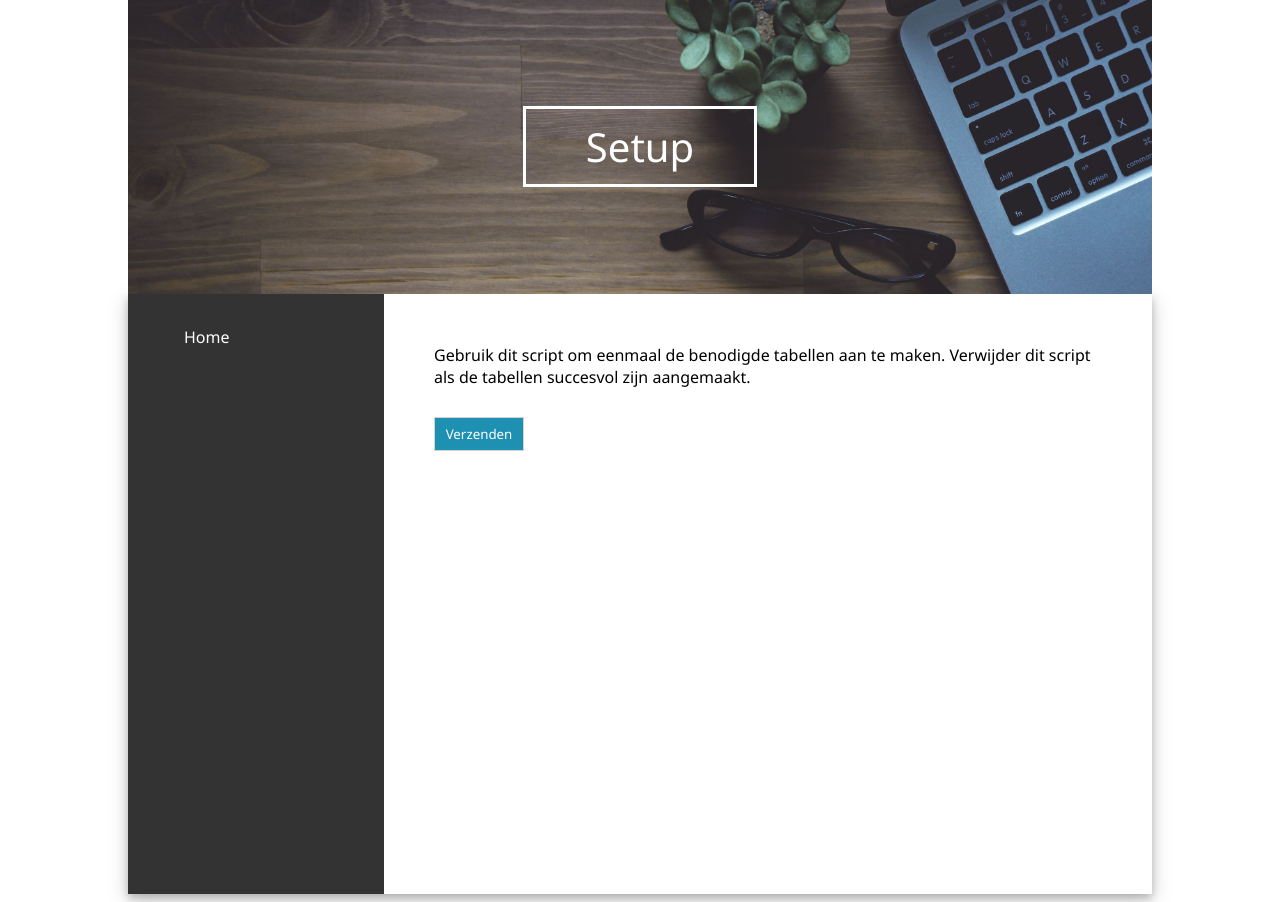
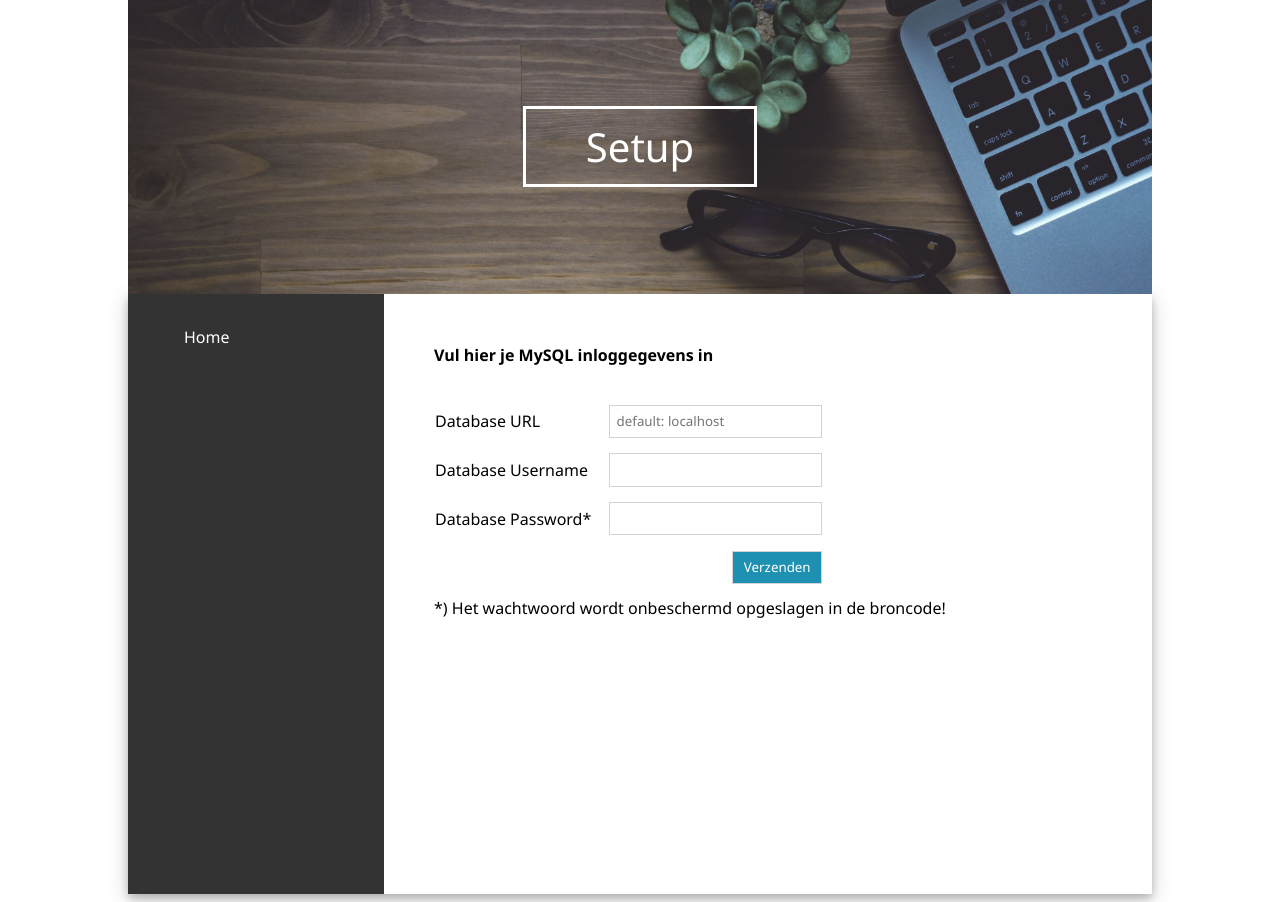
Before and after one commit to spijnenburg/ThisBlog, a PHP site: page /setup.php in a window 1280 px wide. Shown: the part 65-967 px from the top of the page. Run offline with PHP 8.4, Linux system fonts and the light colour scheme.

Commit message:
add install script

```diff
--- a/css/thema.css
+++ b/css/thema.css
@@ -195,3 +195,10 @@ a:hover {
 label, .indent {
 	margin-left: 0.5em;
 }
+.special-btn {
+	width: 150px;
+	background-color: rgb(139, 0, 0);
+}
+.special-btn:hover {
+	background-color: rgb(202, 0, 0);
+}
--- a/includes/db-connectie.php
+++ b/includes/db-connectie.php
@@ -1,20 +1,19 @@
+
 	<?php
-
-$host = "localhost";
-$user = "myname";
-$password = "mypassword";
-$database = "ThisBlog";
+	$host = 'localhost';
+	$user = 'stefan';
+	$password = 'mypassword';
+	$database = 'thisblog';
 
 	@$link = mysqli_connect($host, $user, $password);
 
 	if ($link) {
 		if (!mysqli_select_db($link, $database)) {
-        trigger_error("Kan niet verbinden met database");
+			trigger_error('Kan niet verbinden met database');
 			exit;
 		}
 	} else {
-    trigger_error("Kan niet met server verbinden");
+		trigger_error('Kan niet met server verbinden');
 		exit;
 	}
-
 	?>
--- a/setup.php
+++ b/setup.php
@@ -1,3 +1,65 @@
+<?php
+// vars
+$dbURL = (isset($_POST['db-url']) && $_POST['db-url'] != "") ? $_POST['db-url'] : "localhost";
+$dbUsername = (isset($_POST['db-username'])) ? $_POST['db-username'] : null;
+$dbPassword = (isset($_POST['db-password'])) ? $_POST['db-password'] : null;
+$dataSubmitted = false;
+$msg = null;
+$data = null;
+$dbExists = null;
+$countTables = 0;
+
+// functions
+function getQueryUsers() {
+	return "CREATE TABLE users (
+				ID INT AUTO_INCREMENT PRIMARY KEY NOT NULL,
+				name VARCHAR(32) NOT NULL,
+				password VARCHAR(32) NOT NULL,
+				email VARCHAR(50) NOT NULL,
+				UNIQUE (email)
+			)";
+}
+
+function getQueryBlogposts() {
+	return "CREATE TABLE blogposts (
+				ID INT AUTO_INCREMENT PRIMARY KEY NOT NULL,
+				userID INT NOT NULL,
+				date DATETIME NOT NULL,
+				title VARCHAR(50),
+				content TEXT
+			)";
+}
+function getQueryCountTables() {
+	return "SHOW TABLES FROM thisblog
+			WHERE tables_in_thisblog LIKE 'users' OR
+			tables_in_thisblog LIKE 'blogposts'";
+}
+function countTables() {
+	return "";
+}
+
+function getLoginScript($host, $user, $password) {
+	return "
+	<?php
+	\$host = '$host';
+	\$user = '$user';
+	\$password = '$password';
+	\$database = 'thisblog';
+
+	@\$link = mysqli_connect(\$host, \$user, \$password);
+
+	if (\$link) {
+		if (!mysqli_select_db(\$link, \$database)) {
+			trigger_error('Kan niet verbinden met database');
+			exit;
+		}
+	} else {
+		trigger_error('Kan niet met server verbinden');
+		exit;
+	}
+	?> ";
+}
+?>
 <!DOCTYPE html>
 <head>
 	<meta charset="UTF-8">
@@ -18,41 +80,78 @@
 	</div>
 		<div class="blog-content">
 		<?php
-		include 'includes/db-connectie.php';
 		include 'includes/error-handler.php';
 
-		$formSent = false;
-		if (isset($_POST['submit']) && $_POST['submit'] != "") {
-			$formSent = true;
-			$errmsg = "Er ging iets mis met de query van ";
-			$queryCreateTableUsers = 	"CREATE TABLE users (
-											ID INT AUTO_INCREMENT PRIMARY KEY NOT NULL,
-											name VARCHAR(32) NOT NULL,
-											password VARCHAR(32) NOT NULL,
-											email VARCHAR(50) NOT NULL,
-											UNIQUE (email)
-										)";
-			$resultCreateTableUsers = mysqli_query($link, $queryCreateTableUsers) or trigger_error($errmsg . "users");
+		// print msg
 
-			$queryCreateTableBlogPosts = 	"CREATE TABLE blogposts (
-												ID INT AUTO_INCREMENT PRIMARY KEY NOT NULL,
-												userID INT NOT NULL,
-												date DATETIME NOT NULL,
-												title VARCHAR(50),
-												content TEXT
-											)";
-			$resultCreateTableBlogPosts = mysqli_query($link, $queryCreateTableBlogPosts) or trigger_error($errmsg . "blogposts");
+		if (isset($_POST['submit']) && $_POST['submit'] === "Verzenden") {
+			// get form data
+			if ($dbUsername != "" && $dbPassword != "") {
+				// connect, error handler geeft al foutmelding bij geen verbinding.
+				$link = mysqli_connect($dbURL, $dbUsername, $dbPassword);
+				if ($link) {
+					// rewrite db-connectie
+					$data = getLoginScript($dbURL, $dbUsername, $dbPassword);
+					if (file_put_contents("./includes/db-connectie.php", $data)) {
+						// check if db extists, if so, delete
+						$dbExists = mysqli_query($link, "SHOW DATABASES LIKE 'thisblog'");
+						if (mysqli_num_rows($dbExists) === 1) {
+							mysqli_query($link, "DROP DATABASE thisblog");
+						}
+						// create and select database
+						mysqli_query($link, "CREATE DATABASE thisblog");
+						mysqli_select_db($link, "thisblog");
+						// create tabels
+						mysqli_query($link, getQueryUsers());
+						mysqli_query($link, getQueryBlogposts());
+						// check if tables exist
+						$countTables = mysqli_query($link, getQueryCountTables());
+						if (mysqli_num_rows($countTables) === 2) {
+							$dataSubmitted = !$dataSubmitted;
+						} else {
+							trigger_error("Er ging iets mis met het aanmaken van de database en tabellen");
+						}
+					} else {
+						trigger_error("Connectiebestand is niet bijgewerkt.");
+					}
+				}
+			} else {
+				$msg = "Vul je gebruikersnaam en wachtwoord in.";
+			}
+		}
+		?>
 
-		} ?>
-			<p>Gebruik dit script om eenmaal de benodigde tabellen aan te maken. Verwijder dit script als de tabellen succesvol zijn aangemaakt.</p>
-			<?php if ($formSent){ ?>
-				<p>Tabellen zijn toegevoegd</p>
-			<?php } else { ?>
-				<form action="setup.php" method="post">
-					<input type="submit" name="submit" class="inline-button" value="Verzenden">
-				</form>
-			<?php } ?>
-
+		<?php if (!$dataSubmitted) { ?>
+			<p><strong>Vul hier je MySQL inloggegevens in</strong></p>
+			<?php if ($msg) print "<p class='red'>" . $msg . "</p>" ?>
+			<form action="setup.php" method="post" class="form">
+				<table>
+					<tr>
+						<td>Database URL</td>
+						<td><input type="text" name="db-url" placeholder="default: localhost"></td>
+					</tr>
+					<tr>
+						<td>Database Username</td>
+						<td><input type="text" name="db-username"></td>
+					</tr>
+					<tr>
+						<td>Database Password*</td>
+						<td><input type="password" name="db-password"></td>
+					</tr>
+					<tr>
+						<td></td>
+						<td><input type="submit" name="submit" class="button" value="Verzenden"></td>
+					</tr>
+				</table>
+			</form>
+			<p>*) Het wachtwoord wordt onbeschermd opgeslagen in de broncode!</p>
+		<?php } else { ?>
+			<?php if ($msg) print "<p class='red'>" . $msg . "</p>" ?>
+			<p>Installatie gereed. Wil je het installatiebestand verwijderen?</p>
+			<form action="setup.php" method="post" class="form">
+				<input type="submit" name="submit" class="inline-button special-btn" value="Verwijder dit bestand">
+			</form>
+		<?php } ?>
 
 		</div>
 	</div>
```
Lines whose indentation alone changed are shown as unchanged.
